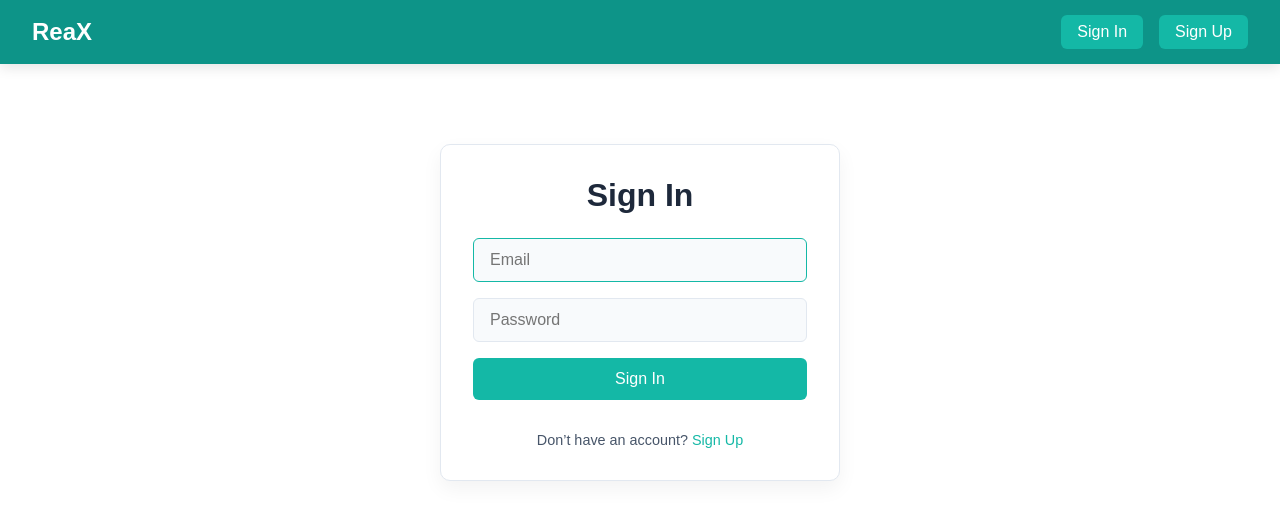
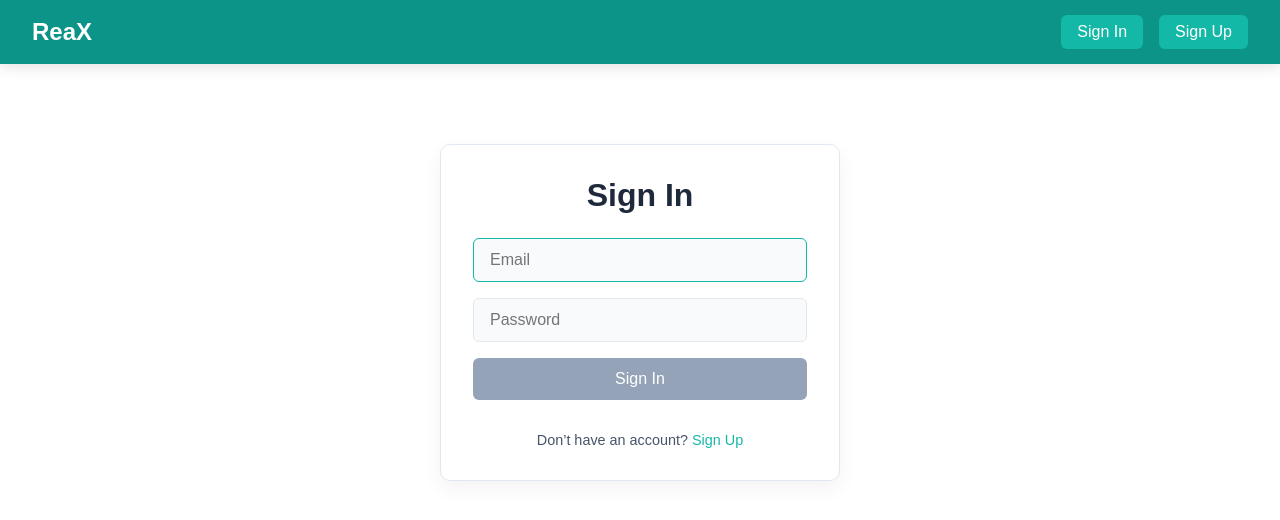
Before and after one commit to Nivesh-Wanker/ReaX, a React (Vite) app in the folder frontend/: page /signin in a window 1280 px wide. Shown: the top 520 px of the page. Built offline with nearby package versions, Linux system fonts and the light colour scheme.

Commit message:
Refactors to login and signup pages

```diff
--- a/frontend/src/components/signin/SignIn.jsx
+++ b/frontend/src/components/signin/SignIn.jsx
@@ -4,73 +4,89 @@ import { LoginUser } from "../../services/axiosConfig.js";
 import { useNavigate } from "react-router-dom";
 
 function SignIn() {
-  const [form, setForm] = useState({ email: "", password: "" });
-  const [error, setError] = useState("");
-  const [loading, setLoading] = useState(false);
+  /* ---------------------------- state ---------------------------------- */
+  const [formValues, setFormValues] = useState({ email: "", password: "" });
+  const [fieldsTouched, setFieldsTouched] = useState({});
+  const [submitError, setSubmitError] = useState("");
+  const [isSubmitting, setIsSubmitting] = useState(false);
   const navigate = useNavigate();
 
-  const handleChange = (e) => {
+  /* --------------------------- handlers -------------------------------- */
+  const handleInputChange = (e) => {
     const { name, value } = e.target;
-    setForm({ ...form, [name]: value });
+    setFormValues({ ...formValues, [name]: value });
+    setFieldsTouched({ ...fieldsTouched, [name]: true });
   };
 
-  const handleSubmit = async (e) => {
+  const isValidEmail = (email) =>
+  /^[a-zA-Z0-9._%+-]+@[a-zA-Z0-9.-]+\.(com|org|net|edu)$/i.test(email);
+
+  const emailFormatValid = isValidEmail(formValues.email);
+  const passwordPresent  = formValues.password.length > 0;
+  const isFormValid      = emailFormatValid && passwordPresent;
+
+  const handleFormSubmit = async (e) => {
     e.preventDefault();
 
-    // Frontend email validation
-    const emailRegex = /^[^\s@]+@[^\s@]+\.[^\s@]+$/;
-    if (!emailRegex.test(form.email)) {
-      setError("Please enter a valid email address.");
+    if (!isFormValid) {
+      setSubmitError("Please fill in all fields correctly.");
       return;
     }
 
-    setLoading(true);
-    setError("");
+    setSubmitError("");
+    setIsSubmitting(true);
 
     try {
-      const response = await LoginUser(form);
-      console.log("Success:", response.data);
-      // TODO: Store auth token if returned (e.g. localStorage.setItem)
-      navigate("/dashboard"); // or wherever post-login route is
+      const response = await LoginUser(formValues); // <- API call
+      navigate("/dashboard"); // <- redirect on success
     } catch (error) {
-      console.error("Error while logging in:", error);
-      setError(
+      console.error("Login error:", error);
+      setSubmitError(
         error?.response?.data?.message || "Invalid credentials. Please try again."
       );
     } finally {
-      setLoading(false);
+      setIsSubmitting(false);
     }
   };
 
+  /* --------------------------- JSX ------------------------------------- */
   return (
     <div className="signin-container">
       <h2>Sign In</h2>
-      <form className="signin-form" onSubmit={handleSubmit}>
+
+      <form className="signin-form" onSubmit={handleFormSubmit}>
+        {/* Email */}
         <input
           type="email"
           name="email"
-          value={form.email}
-          onChange={handleChange}
           placeholder="Email"
+          value={formValues.email}
+          onChange={handleInputChange}
           required
           autoFocus
-          aria-label="Email address"
         />
+        {fieldsTouched.email && !emailFormatValid && (
+          <p className="signin-error">Enter a valid email address</p>
+        )}
 
+        {/* Password */}
         <input
           type="password"
           name="password"
-          value={form.password}
-          onChange={handleChange}
           placeholder="Password"
+          value={formValues.password}
+          onChange={handleInputChange}
           required
-          aria-label="Password"
         />
+        {fieldsTouched.password && !passwordPresent && (
+          <p className="signin-error">Password cannot be empty</p>
+        )}
 
-        {error && <p className="signin-error">{error}</p>}
+        {/* Form-level error */}
+        {submitError && <p className="signin-error">{submitError}</p>}
 
-        <button type="submit" disabled={loading}>
-          {loading ? "Signing In..." : "Sign In"}
+        <button type="submit" disabled={isSubmitting || !isFormValid}>
+          {isSubmitting ? "Signing In..." : "Sign In"}
         </button>
 
         <p className="signin-note">
--- a/frontend/src/components/signup/SignUp.jsx
+++ b/frontend/src/components/signup/SignUp.jsx
@@ -8,9 +8,9 @@ function SignUp() {
     name: "",
     email: "",
     password: "",
-    confirmPassword: "",
   });
 
+  const [confirmPassword, setConfirmPassword] = useState("");
   const [fieldsTouched, setFieldsTouched] = useState({});
   const [submitError, setSubmitError] = useState("");
   const [isSubmitting, setIsSubmitting] = useState(false);
@@ -19,11 +19,17 @@ function SignUp() {
   // Handle input changes and track touched fields
   const handleInputChange = (e) => {
     const { name, value } = e.target;
-    setFormValues({ ...formValues, [name]: value });
+
+    if (name === "confirmPassword") {
+      setConfirmPassword(value);
+    } else {
+      setFormValues({ ...formValues, [name]: value });
+    }
+
     setFieldsTouched({ ...fieldsTouched, [name]: true });
   };
 
-  // Validation functions
+  // Validation helpers
   const isValidPassword = (password) => ({
     minLength: password.length >= 8,
     hasUppercase: /[A-Z]/.test(password),
@@ -33,23 +39,23 @@ function SignUp() {
   });
 
   const isValidEmail = (email) =>
-    /^[^\s@]+@[^\s@]+\.[^\s@]+$/.test(email);
+  /^[a-zA-Z0-9._%+-]+@[a-zA-Z0-9.-]+\.(com|org|net|edu)$/i.test(email);
 
   const isValidName = (name) =>
     /^[A-Za-z\s]+$/.test(name.trim());
 
-  // Extract validations
+  // Validation checks
   const passwordChecks = isValidPassword(formValues.password);
   const passwordStrong = Object.values(passwordChecks).every(Boolean);
   const passwordsMatch =
-    formValues.password && formValues.password === formValues.confirmPassword;
+    formValues.password && formValues.password === confirmPassword;
   const emailFormatValid = isValidEmail(formValues.email);
   const nameFormatValid = isValidName(formValues.name);
 
   const isFormValid =
     passwordStrong && passwordsMatch && emailFormatValid && nameFormatValid;
 
-  // Handle submit
+  // Submit handler
   const handleFormSubmit = async (e) => {
     e.preventDefault();
 
@@ -62,7 +68,7 @@ function SignUp() {
     setIsSubmitting(true);
 
     try {
-      await RegisterUser(formValues);
+      const response = await RegisterUser(formValues);
       navigate("/signin");
     } catch (error) {
       console.error("Error registering user:", error);
@@ -142,7 +148,7 @@ function SignUp() {
           type="password"
           name="confirmPassword"
           placeholder="Re-type Password"
-          value={formValues.confirmPassword}
+          value={confirmPassword}
           onChange={handleInputChange}
           required
         />
--- a/frontend/src/services/axiosConfig.js
+++ b/frontend/src/services/axiosConfig.js
@@ -3,9 +3,9 @@ import axios from 'axios';
 const BASE_URL = 'http://localhost:4959';
 
 export const RegisterUser = async (formData) => {
-    return axios.post(`${BASE_URL}/add_admin`, formData);
+    return axios.post(`${BASE_URL}/register`, formData);
 };
 
-export const LoginUser = async (credentials) => {
-    return axios.post(`${BASE_URL}/login`, credentials);
+export const LoginUser = async (formData) => {
+    return axios.post(`${BASE_URL}/login`, formData);
 };
```
